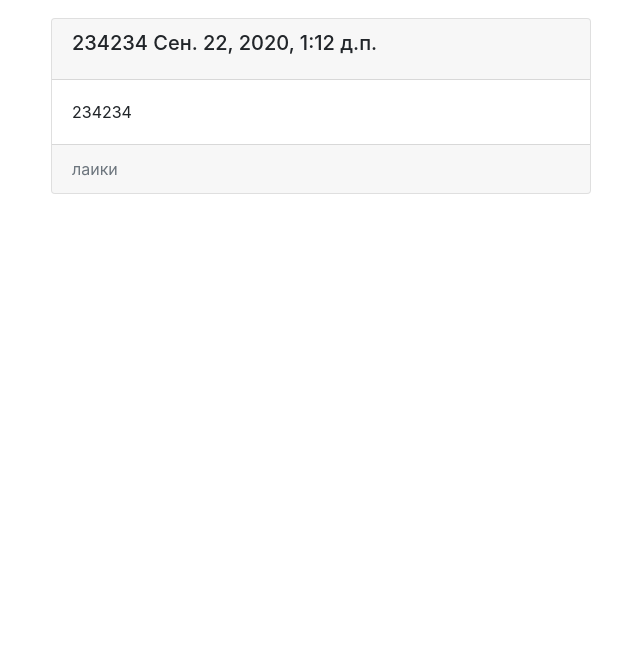
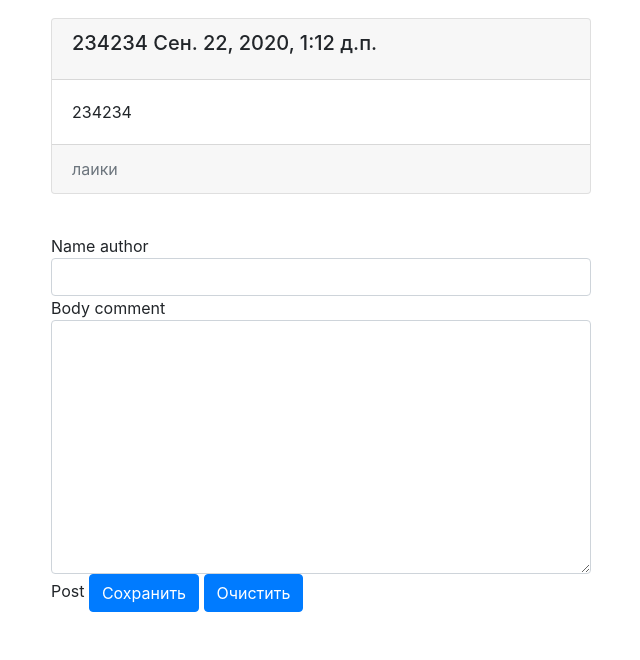
Before and after one commit to Qwsasdf/myblog, a Django app: a page that uses blogcore/blog/templates/blog/post_detail.html in a window 1280 px wide. Shown: the part 1881-2541 px from the top of the page, without its empty margins (224-864 px from the left). Before the commit the page ends 2075 px from the top, so only its background shows below. Run offline with Django 3.2, Linux system fonts and the light colour scheme; data comes from the database, SQL or seed files in the repository; both versions use the stored data as it was after the commit; some libraries are stand-ins or nearby versions.

Commit message:
Комментарии из статьи

```diff
--- a/blogcore/blog/forms.py
+++ b/blogcore/blog/forms.py
@@ -1,6 +1,17 @@
 from django import forms
-from .models import Tag, Post
+from .models import Tag, Post, Comment
 from django.core.exceptions import ValidationError
+
+class CommentForm(forms.ModelForm):
+    class Meta:
+        model = Comment
+        fields = ["name_author","body_comment","post"]
+        widgets = {
+            'name_author': forms.TextInput(attrs={'class': 'form-control'}),
+            'body_comment': forms.Textarea(attrs={'class': 'form-control'}),
+            'post': forms.HiddenInput(),
+        }
+
 
 class PostForm(forms.ModelForm):
         class Meta:
--- a/blogcore/blog/templates/blog/post_detail.html
+++ b/blogcore/blog/templates/blog/post_detail.html
@@ -42,4 +42,14 @@
           {% endfor %}
 
 
+ <form class="mb-5 mt-3" action="{{  post.get_absolute_url  }}"  method="post">
+        {% csrf_token %}
+
+        {% for fields in form %}
+                {{fields.label}}
+                {{fields}}
+        {% endfor%}
+        <button type="submit" class="btn  btn-primary"> Сохранить</button>
+        <button type="reset" class="btn  btn-primary"> Очистить</button>
+    </form>
     {% endblock content %}
--- a/blogcore/blog/utils.py
+++ b/blogcore/blog/utils.py
@@ -24,10 +24,29 @@ class ObjectDetailMixin:
     template = None
     def get(self,request,slug):
 
+        if self.model.__name__ == "Post":
+            obj = get_object_or_404(self.model,slug__iexact=slug)
+            comm = obj.comment_set.all()
+            form = CommentForm( {"post":obj})
+            return render(request, self.template,
+                      context={self.model.__name__.lower(): obj,"comm":comm,"form": form})
+        else:
+            obj = get_object_or_404(self.model, slug__iexact=slug)
+            return render(request, self.template,
+                          context={self.model.__name__.lower(): obj})
+
+    def post(self, request, slug):
         obj = get_object_or_404(self.model,slug__iexact=slug)
-        comm = obj.comment_set.all()
-        return render(request, self.template,context={self.model.__name__.lower(): obj,"comm":comm})
 
+        bound_form = CommentForm(request.POST, {"post":obj})
+        if bound_form.is_valid():
+            print("!!!!!!!!!!!!!!!!!!!")
+            print("!!!!!!!!!!!!!!!!!!!")
+            print(bound_form.cleaned_data)
+            print("!!!!!!!!!!!!!!!!!!!")
+            print("!!!!!!!!!!!!!!!!!!!")
+            bound_form.save()
+            return redirect("post_detail_url",slug)
 
 class ObjCreateMixin:
     template = None
--- a/blogcore/blogcore/settings.py
+++ b/blogcore/blogcore/settings.py
@@ -26,7 +26,7 @@ SECRET_KEY = 'a&$0psows=l_a2+c0*7m(osz&r7nr&ny(z^rdt=10wjr+lbn8o'
 # SECURITY WARNING: don't run with debug turned on in production!
 DEBUG = True
 
-ALLOWED_HOSTS = ["192.168.2.148"]
+ALLOWED_HOSTS = ["192.168.2.148","192.168.1.104"]
 
 
 # Application definition
```
Also changed, not shown: blogcore/db.sqlite3.
